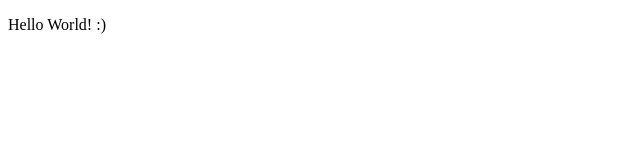
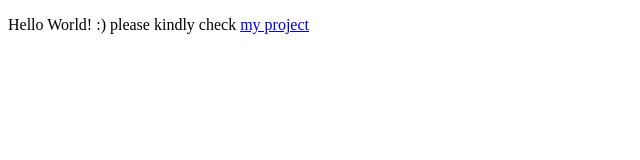
Before and after one commit to adicita/adicita.github.io, a plain HTML site: page index.html in a window 1280 px wide. Shown: the whole page, without its empty margins (0-640 px from the left). Drawn offline with Linux system fonts and the light colour scheme.

Commit message:
Update index.html

```diff
--- a/index.html
+++ b/index.html
@@ -15,7 +15,7 @@
   <body>
     <header></header>
     <main>
-      <p>Hello World! :)</p>
+      <p>Hello World! :) please kindly check <a href="project/ilovesong.html" target="_blanks">my project</a></p>
     </main>
     <footer></footer>
   </body>
```
